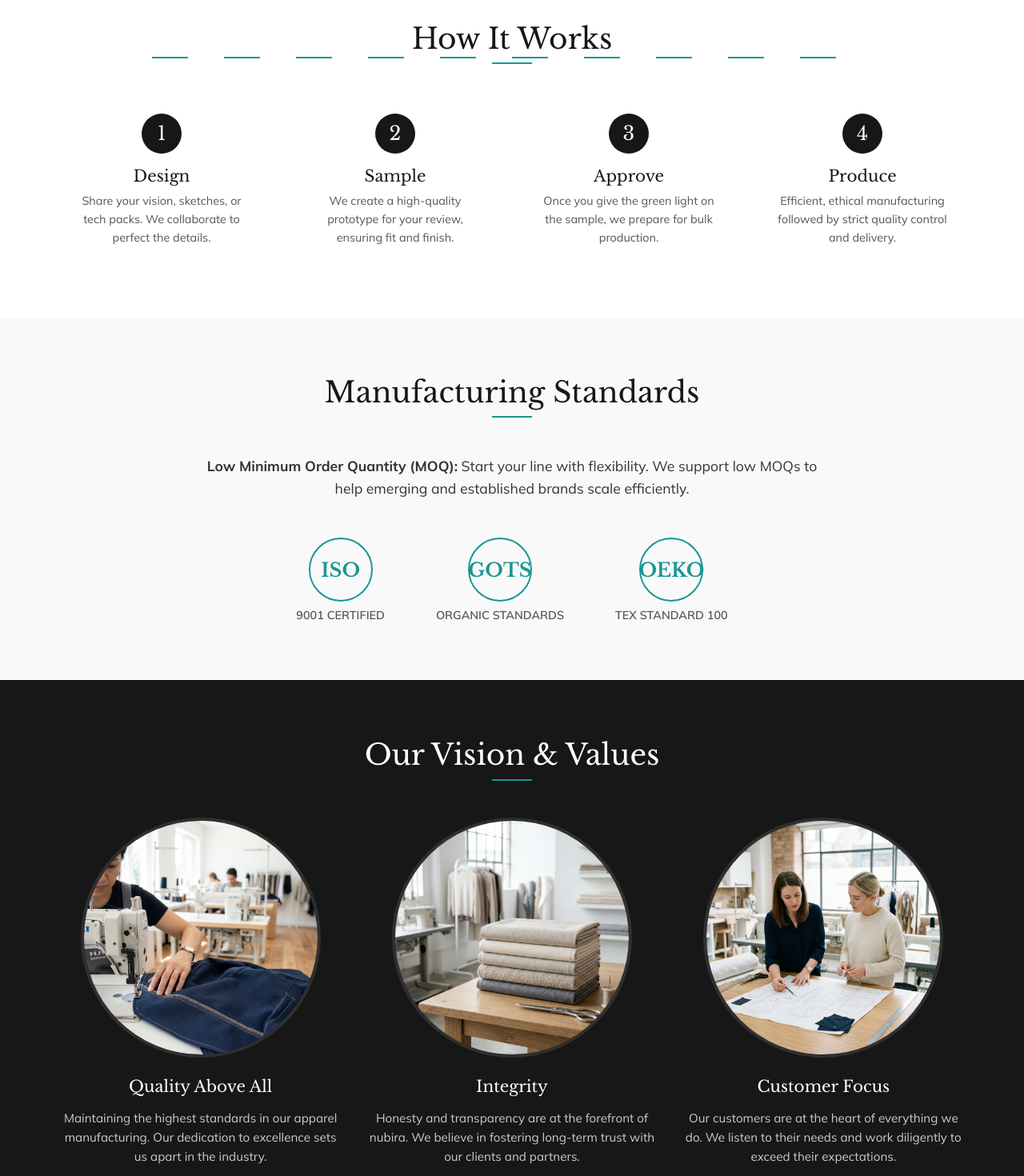
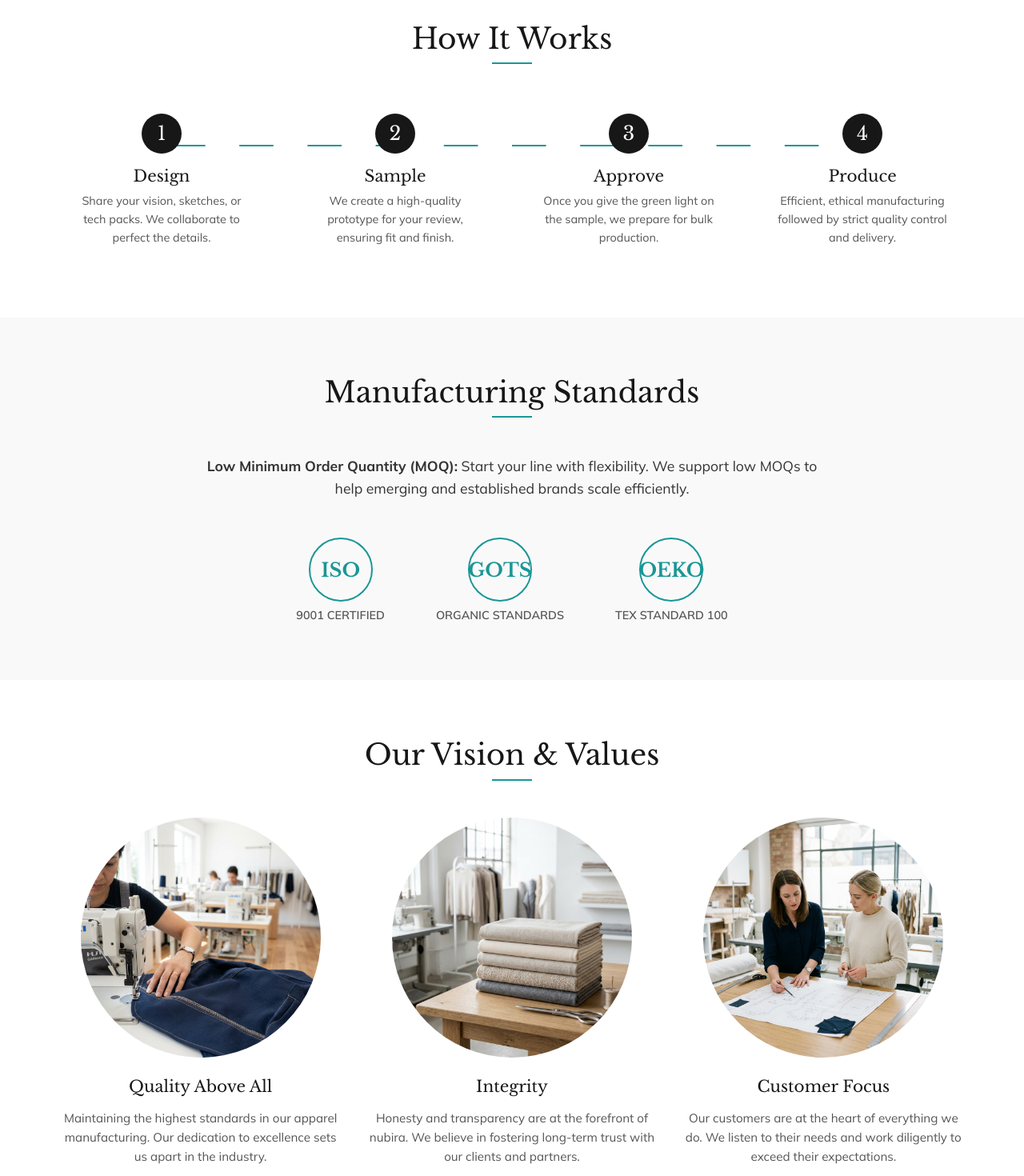
Before and after one commit to ANGA9/NubiraCreation, a React (Vite) app: page / in a window 1280 px wide. Shown: the part 2680-4150 px from the top of the page at 80% size. Built offline with nearby package versions, Linux system fonts and the light colour scheme.

Commit message:
fix: align timeline connector to step numbers and revert vision section to light background

```diff
--- a/src/App.css
+++ b/src/App.css
@@ -218,24 +218,6 @@
   color: #666;
 }
 
-/* Vision & Values Dark Section */
-.vision-values {
-  background-color: var(--primary-color);
-  color: #fff;
-}
-.vision-values .section-title {
-  color: #fff;
-}
-.vision-values .circular-card h4 {
-  color: #fff;
-}
-.vision-values .circular-card p {
-  color: #ccc;
-}
-.vision-values .circular-image {
-  border: 4px solid rgba(255, 255, 255, 0.1);
-}
-
 /* Solutions Grid */
 .section-title {
 
@@ -293,6 +275,7 @@
   grid-template-columns: 1fr;
   gap: 2rem;
   margin-top: 3rem;
+  position: relative;
 }
 @media (min-width: 768px) {
   .process-grid {
@@ -638,7 +621,7 @@ img {
   .process-connector {
     display: block;
     position: absolute;
-    top: 30px;
+    top: 41px;
     left: 12.5%;
     width: 75%;
     height: 2px;
--- a/src/App.tsx
+++ b/src/App.tsx
@@ -254,7 +254,7 @@ function App() {
 
       {/* Process Walkthrough Section */}
       <section className="process-section section-padding">
-        <div className="container" style={{ position: 'relative' }}>
+        <div className="container">
           <motion.h3 className="text-center section-title" {...fadeInUp}>How It Works</motion.h3>
           <motion.div className="process-grid" variants={staggerContainer} initial="initial" whileInView="whileInView" viewport={{ once: true, margin: "-50px" }}>
 
```
